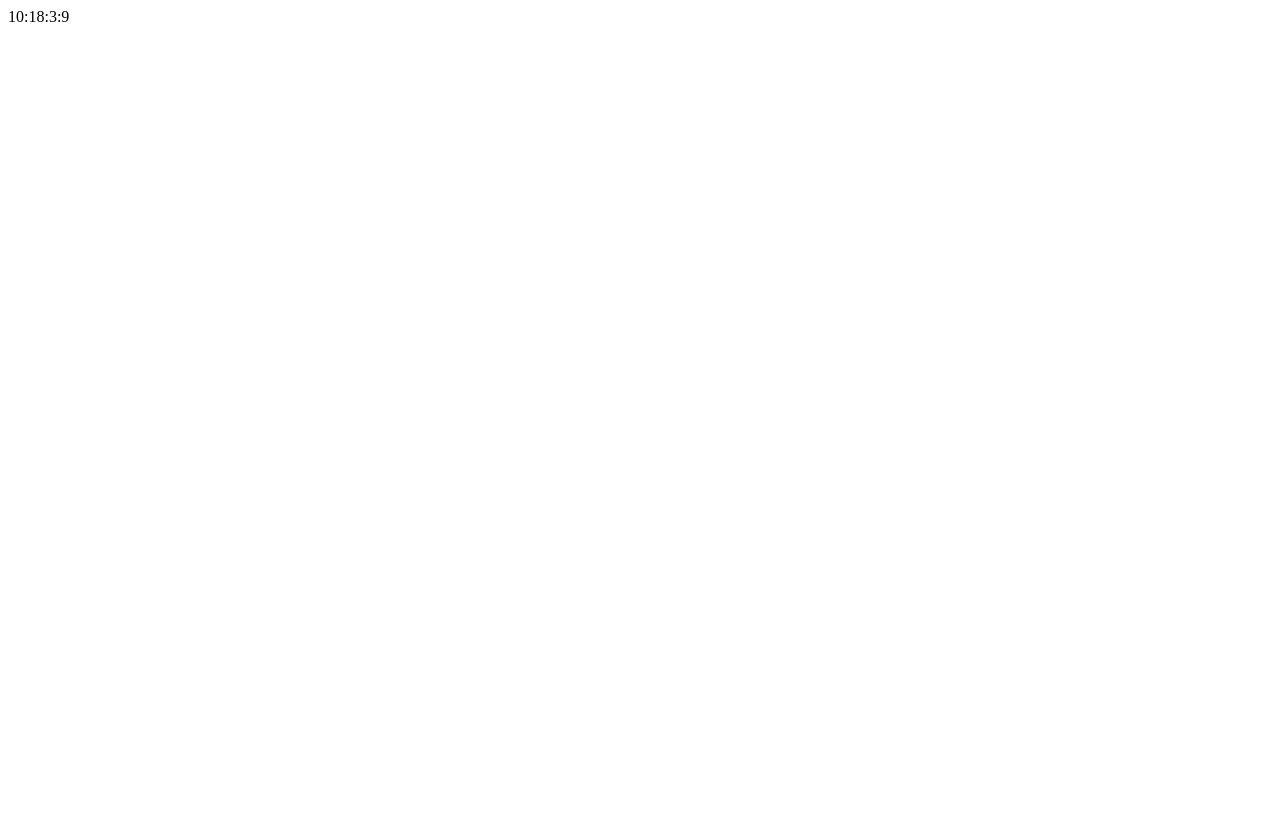
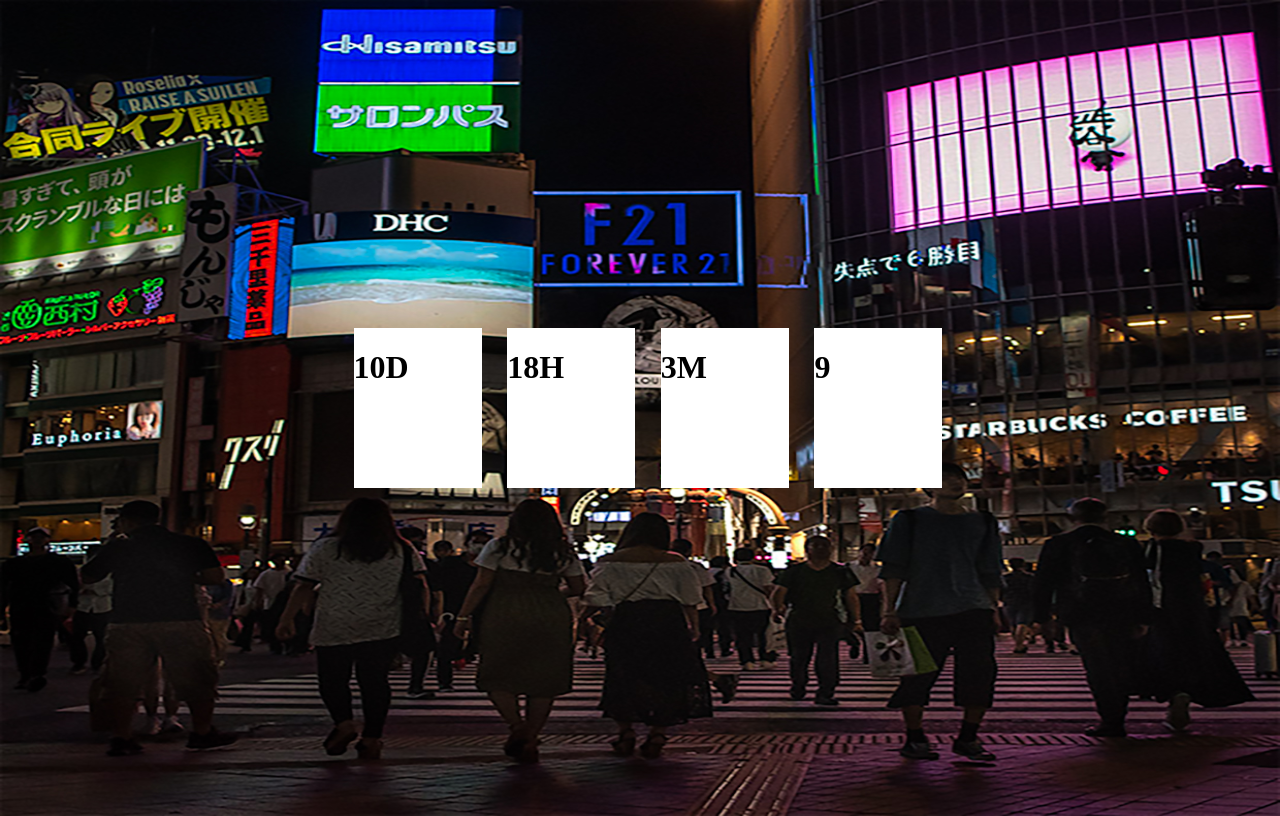
Before and after one commit to RobnettSean22/countdown, a plain HTML site: page index.html in a window 1280 px wide. Drawn offline with Linux system fonts and the light colour scheme.

Commit message:
background image and syle

```diff
--- a/index.html
+++ b/index.html
@@ -4,10 +4,24 @@
     <meta charset="UTF-8" />
     <meta name="viewport" content="width=device-width, initial-scale=1.0" />
     <meta http-equiv="X-UA-Compatible" content="ie=edge" />
-    <title>Document</title>
+    <link rel="stylesheet" href="./index.css" />
+    <title></title>
   </head>
   <body>
-    <div id="timer"></div>
+    <div id="timer">
+      <div>
+        <h1 id="days"></h1>
+      </div>
+      <div>
+        <h1 id="hours"></h1>
+      </div>
+      <div>
+        <h1 id="minutes"></h1>
+      </div>
+      <div>
+        <h1 id="seconds"></h1>
+      </div>
+    </div>
     <script type="text/javascript">
       //set the date you are counting down too
       let endDate = new Date("Jan 7, 2020 00:00:00").getTime();
@@ -25,8 +39,28 @@
         let minutes = Math.floor((difference % (1000 * 60 * 60)) / (1000 * 60));
         let seconds = Math.floor((difference % (1000 * 60)) / 1000);
 
-        document.getElementById("timer").innerText =
-          numDays + ":" + numHours + ":" + minutes + ":" + seconds;
+        numDays < 10
+          ? "0" + numDays
+          : numDays || numbHours < 10
+          ? "0" + numHours
+          : numHours || minutes < 10
+          ? "0" + minutes
+          : minutes || seconds < 10
+          ? "0" + seconds
+          : seconds;
+
+        let daysLeft = (document.getElementById("days").innerText =
+          numDays + "D");
+        let hoursLeft = (document.getElementById("hours").innerText =
+          numHours + "H");
+        const minutesLeft = (document.getElementById("minutes").innerText =
+          minutes + "M");
+        const secondsLeft = (document.getElementById(
+          "seconds"
+        ).innerText = seconds);
+
+        // document.getElementById("timer").innerText =
+        //   daysLeft + hoursLeft + minutesLeft + secondsLeft;
       }, 1000);
     </script>
   </body>
--- /dev/null
+++ b/index.scss
@@ -0,0 +1,23 @@
+body {
+  width: 100vw;
+  height: 100vh;
+  background: url(Crossing.jpg);
+  background-size: 100% 100%;
+  display: flex;
+  align-items: center;
+  overflow: hidden;
+  #timer {
+    width: 50%;
+    height: 20%;
+    margin: 0 auto;
+    display: flex;
+    justify-content: space-evenly;
+
+    align-items: center;
+    div {
+      width: 20%;
+      height: 100%;
+      background-color: white;
+    }
+  }
+}
```
Also changed, not shown: Crossing.jpg (added), index.css (added), 1 other file.
